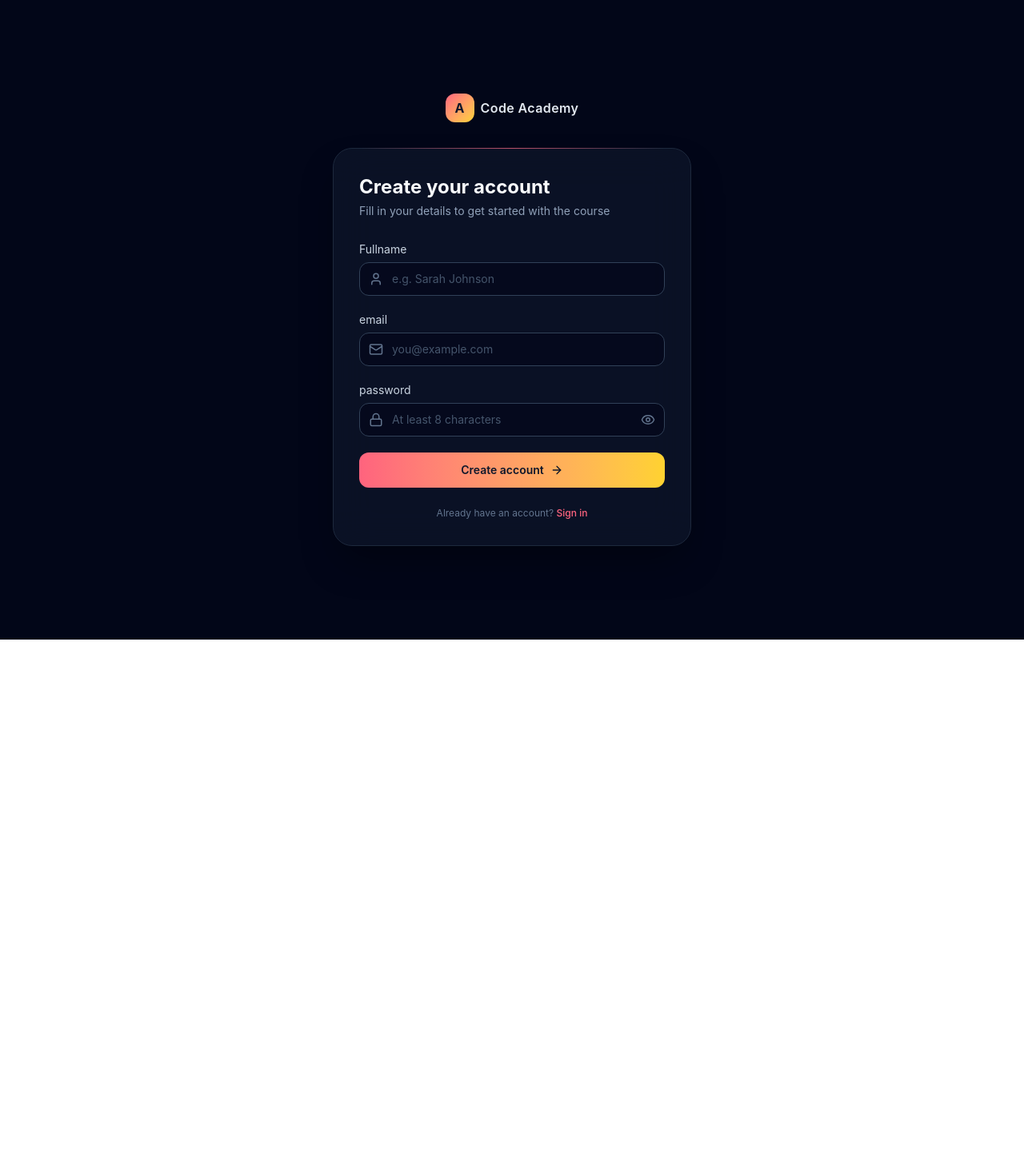
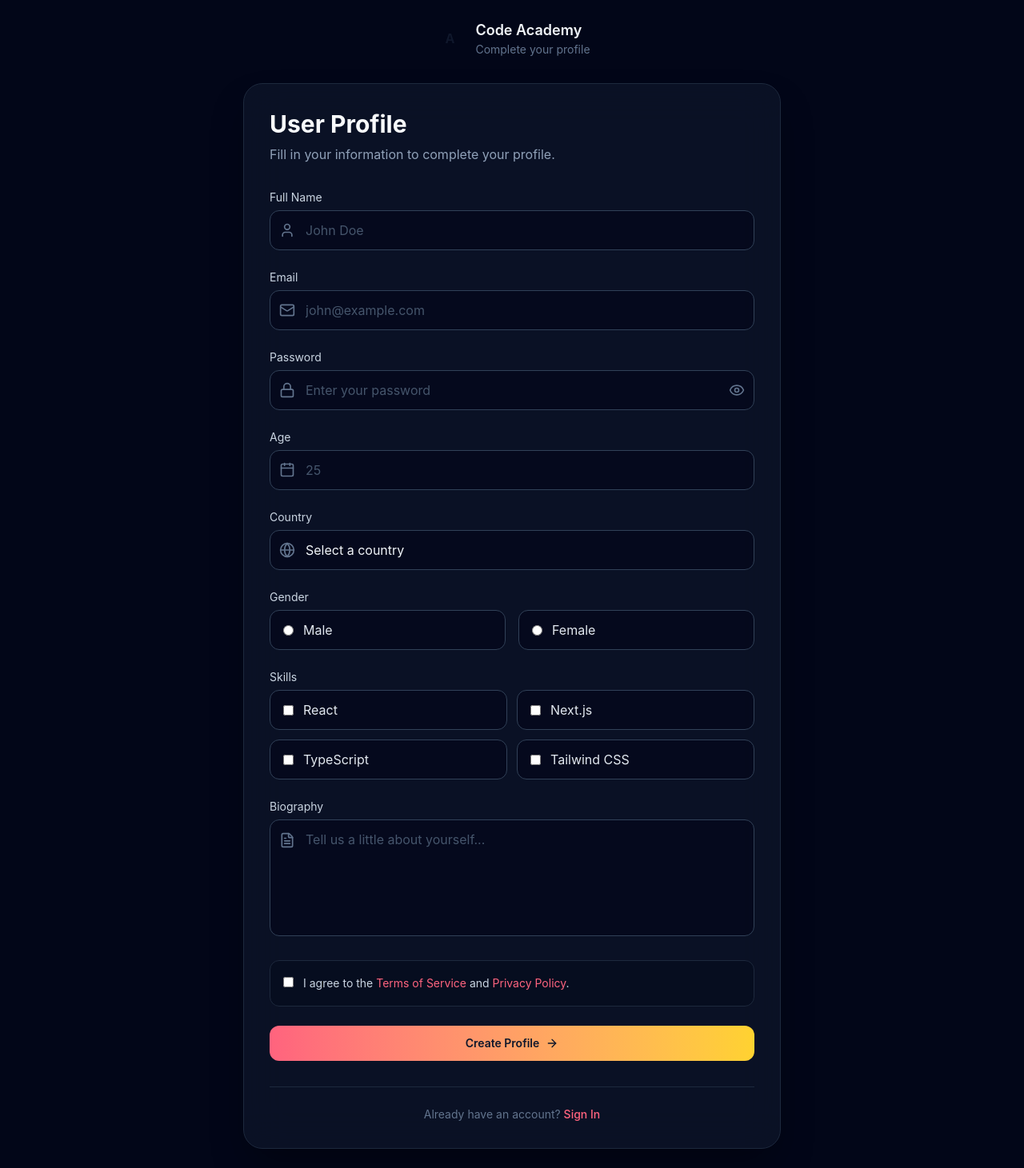
Before and after one commit to Mahdi-Khaghani/React-RHF, a React (Vite) app: page / in a window 1280 px wide. Shown: the whole page at 80% size. Before the commit the page ends 800 px from the top, so only its background shows below. Built offline with nearby package versions, Linux system fonts and the light colour scheme.

Commit message:
Elements

```diff
--- a/src/components/SignUpForm.tsx
+++ b/src/components/SignUpForm.tsx
@@ -1,148 +1,265 @@
 import { useState } from "react";
-import { User, Mail, Lock, Eye, EyeOff, ArrowRight } from "lucide-react";
+import {
+    User,
+    Mail,
+    Lock,
+    Eye,
+    EyeOff,
+    Calendar,
+    Globe,
+    FileText,
+    ArrowRight,
+} from "lucide-react";
 import { useForm } from "react-hook-form";
 import FormField from "./FormField";
 
-interface SignUpFormData {
+interface UserProfileFormData {
     name: string;
     email: string;
     password: string;
+    age: number;
+    country: string;
+    gender: string;
+    skills: string[];
+    biography: string;
+    terms: boolean;
 }
-export default function SignUpForm() {
-  const [showPassword, setShowPassword] = useState(false);
+
+export default function UserProfileForm () {
+    const [ showPassword, setShowPassword ] = useState( false );
 
     const {
         register,
         handleSubmit,
         formState: { errors },
-    reset
-  } = useForm<SignUpFormData>({
-    shouldFocusError: true,
-  });
+    } = useForm<UserProfileFormData>();
 
-  const onSubmit = (data: SignUpFormData) => {
-    reset()
-    console.log(data);
+    const onSubmit = ( data: UserProfileFormData ) => {
+        console.log( data );
     };
 
-  console.log(errors);
-
     return (
-    <div className="min-h-screen w-full flex items-center justify-center bg-slate-950 p-6 font-sans">
-      <div className="w-full max-w-md">
-        {/* brand header */}
-        <div className="flex items-center gap-2 justify-center mb-8">
-          <div className="w-9 h-9 rounded-xl bg-linear-to-br from-rose-400 to-amber-300 flex items-center justify-center font-bold text-slate-900">
+        <div className="min-h-screen w-full bg-slate-950 flex items-center justify-center p-6">
+            <div className="w-full max-w-2xl">
+                {/* Brand */ }
+                <div className="flex items-center justify-center gap-3 mb-8">
+                    <div className="w-10 h-10 rounded-xl bg-radial-to-br from-rose-400 to-amber-300 flex items-center justify-center font-bold text-slate-900">
                         A
                     </div>
-          <span className="text-slate-200 font-semibold tracking-wide">
-            Code Academy
-          </span>
+
+                    <div>
+                        <h2 className="text-slate-100 font-semibold text-lg">Code Academy</h2>
+                        <p className="text-slate-500 text-sm">Complete your profile</p>
+                    </div>
                 </div>
 
+                {/* Card */ }
                 <div className="relative bg-slate-900/70 backdrop-blur-xl border border-slate-800 rounded-3xl p-8 shadow-2xl shadow-black/40">
-          {/* decorative top line */}
-          <div className="absolute -top-px left-8 right-8 h-px bg-linear-to-r from-transparent via-rose-400/70 to-transparent" />
+                    <div className="absolute -top-px left-10 right-10 h-px bg-radial-to-r from-transparent via-rose-400/70 to-transparent" />
 
-          <h1 className="text-2xl font-bold text-slate-50 mb-1">
-            Create your account
-          </h1>
-          <p className="text-slate-400 text-sm mb-7">
-            Fill in your details to get started with the course
+                    <h1 className="text-3xl font-bold text-slate-50">User Profile</h1>
+                    <p className="text-slate-400 mt-2 mb-8">
+                        Fill in your information to complete your profile.
                     </p>
 
-          <form className="space-y-5" onSubmit={handleSubmit(onSubmit)}>
-            {/* name */}
-            <FormField label="Fullname" error={errors.name?.message}>
+                    <form className="space-y-6" onSubmit={ handleSubmit( onSubmit ) }>
+                        {/* Full Name */ }
+                        <FormField label="Full Name" error={ errors.name?.message }>
                             <div className="relative">
-                <User className="absolute left-3 top-1/2 -translate-y-1/2 w-4.5 h-4.5 text-slate-500" />
+                                <User className="absolute left-3 top-1/2 -translate-y-1/2 w-5 h-5 text-slate-500" />
                                 <input
-                  {...register("name", {
-                    required: "name is required",
-                    minLength: {
-                      message: "At least 5 characters",
-                      value: 5,
-                    },
-                    maxLength: {
-                      message: "Maximum 10 characters",
-                      value: 10,
-                    },
-                  })}
                                     type="text"
-                  placeholder="e.g. Sarah Johnson"
-                  className="w-full bg-slate-950/60 border border-slate-700 rounded-xl py-2.5 pl-10 pr-4 text-slate-100 placeholder:text-slate-600 text-sm outline-none transition focus:border-rose-400 focus:ring-2 focus:ring-rose-400/20"
+                                    { ...register( "name" ) }
+                                    placeholder="John Doe"
+                                    className="w-full bg-slate-950/60 border border-slate-700 rounded-xl py-3 pl-11 pr-4 text-slate-100 placeholder:text-slate-600 outline-none transition focus:border-rose-400 focus:ring-2 focus:ring-rose-400/20"
                                 />
                             </div>
                         </FormField>
 
-            {/* email */}
-            <FormField label="email" error={errors.email?.message}>
+                        {/* Email */ }
+                        <FormField label="Email" error={ errors.email?.message }>
                             <div className="relative">
-                <Mail className="absolute left-3 top-1/2 -translate-y-1/2 w-4.5 h-4.5 text-slate-500" />
+                                <Mail className="absolute left-3 top-1/2 -translate-y-1/2 w-5 h-5 text-slate-500" />
                                 <input
-                  {...register("email", {
-                    required: "email is required",
-                    pattern: {
-                      value: /^[^\s@]+@[^\s@]+\.[^\s@]+$/,
-                      message: "Please enter a valid email address",
-                    },
-                  })}
                                     type="email"
-                  placeholder="you@example.com"
-                  className="w-full bg-slate-950/60 border border-slate-700 rounded-xl py-2.5 pl-10 pr-4 text-slate-100 placeholder:text-slate-600 text-sm outline-none transition focus:border-rose-400 focus:ring-2 focus:ring-rose-400/20"
+                                    { ...register( "email" ) }
+                                    placeholder="john@example.com"
+                                    className="w-full bg-slate-950/60 border border-slate-700 rounded-xl py-3 pl-11 text-slate-100 placeholder:text-slate-600 outline-none transition focus:border-rose-400 focus:ring-2 focus:ring-rose-400/20"
                                 />
                             </div>
                         </FormField>
 
-            {/* password */}
-            <FormField label="password" error={errors.password?.message}>
+                        {/* Password */ }
+                        <FormField label="Password" error={ errors.password?.message }>
                             <div className="relative">
-                <Lock className="absolute left-3 top-1/2 -translate-y-1/2 w-4.5 h-4.5 text-slate-500" />
+                                <Lock className="absolute left-3 top-1/2 -translate-y-1/2 w-5 h-5 text-slate-500" />
                                 <input
-                  {...register("password", {
-                    required: "password is required",
-                    validate: (value) =>
-                      !value.includes(" ") ||
-                      "Password must not contain spaces",
-                  })}
-                  type={showPassword ? "text" : "password"}
-                  placeholder="At least 8 characters"
-                  className="w-full bg-slate-950/60 border border-slate-700 rounded-xl py-2.5 pl-10 pr-10 text-slate-100 placeholder:text-slate-600 text-sm outline-none transition focus:border-rose-400 focus:ring-2 focus:ring-rose-400/20"
+                                    type={ showPassword ? "text" : "password" }
+                                    { ...register( "password" ) }
+                                    placeholder="Enter your password"
+                                    className="w-full bg-slate-950/60 border border-slate-700 rounded-xl py-3 pl-11 text-slate-100 placeholder:text-slate-600 outline-none transition focus:border-rose-400 focus:ring-2 focus:ring-rose-400/20 pr-11"
                                 />
                                 <button
                                     type="button"
-                  onClick={() => setShowPassword((s) => !s)}
+                                    onClick={ () => setShowPassword( ( s ) => !s ) }
                                     className="absolute right-3 top-1/2 -translate-y-1/2 text-slate-500 hover:text-slate-300 transition"
-                  aria-label="Toggle password visibility"
                                 >
-                  {showPassword ? (
-                    <EyeOff className="w-4.5 h-4.5" />
-                  ) : (
-                    <Eye className="w-4.5 h-4.5" />
-                  )}
+                                    { showPassword ? <EyeOff className="w-5 h-5" /> : <Eye className="w-5 h-5" /> }
                                 </button>
                             </div>
                         </FormField>
+
+                        {/* Age */ }
+                        <FormField label="Age" error={ errors.age?.message }>
+                            <div className="relative">
+                                <Calendar className="absolute left-3 top-1/2 -translate-y-1/2 w-5 h-5 text-slate-500" />
+                                <input
+                                    type="number"
+                                    { ...register( "age", { valueAsNumber: true } ) }
+                                    placeholder="25"
+                                    className="w-full bg-slate-950/60 border border-slate-700 rounded-xl py-3 pl-11 pr-4 text-slate-100 placeholder:text-slate-600 outline-none transition focus:border-rose-400 focus:ring-2 focus:ring-rose-400/20"
+                                />
+                            </div>
+                        </FormField>
+
+                        {/* Country */ }
+                        <FormField label="Country" error={ errors.country?.message }>
+                            <div className="relative">
+                                <Globe className="absolute left-3 top-1/2 -translate-y-1/2 w-5 h-5 text-slate-500 pointer-events-none" />
+                                <select
+                                    { ...register( "country", {
+                                        required: "Please select a country.",
+                                    } ) }
+                                    defaultValue=""
+                                    className="w-full appearance-none bg-slate-950/60 border border-slate-700 rounded-xl py-3 pl-11 pr-4 text-slate-100 outline-none transition focus:border-rose-400 focus:ring-2 focus:ring-rose-400/20"
+                                >
+                                    <option value="" disabled>Select a country</option>
+                                    <option>United States</option>
+                                    <option>Canada</option>
+                                    <option>Germany</option>
+                                    <option>France</option>
+                                    <option>United Kingdom</option>
+                                    <option>Australia</option>
+                                    <option>Japan</option>
+                                </select>
+                            </div>
+                        </FormField>
+
+                        {/* <FormField label="State">
+                            <select
+                                className="w-full appearance-none bg-slate-950/60 border border-slate-700 rounded-xl py-3 px-4 text-slate-100 outline-none transition focus:border-rose-400 focus:ring-2 focus:ring-rose-400/20"
+                            >
+                                <option value="">Select a state</option>
+                                <option value="california">California</option>
+                                <option value="texas">Texas</option>
+                                <option value="florida">Florida</option>
+                                <option value="new-york">New York</option>
+                                <option value="washington">Washington</option>
+                            </select>
+                        </FormField> */}
+
+                        {/* Gender */ }
+                        <FormField label="Gender" error={ errors.gender?.message }>
+                            <div className="grid grid-cols-2 gap-4">
+                                <label className="flex items-center gap-3 bg-slate-950/60 border border-slate-700 rounded-xl px-4 py-3 cursor-pointer hover:border-rose-400 transition">
+                                    <input
+                                        type="radio"
+                                        value="male"
+                                        { ...register( "gender", {
+                                            required: "Please select a gender.",
+                                        } ) }
+                                        className="accent-rose-400"
+                                    />
+                                    <span className="text-slate-200">Male</span>
+                                </label>
+
+                                <label className="flex items-center gap-3 bg-slate-950/60 border border-slate-700 rounded-xl px-4 py-3 cursor-pointer hover:border-rose-400 transition">
+                                    <input type="radio" value="female" { ...register( "gender" ) } className="accent-rose-400" />
+                                    <span className="text-slate-200">Female</span>
+                                </label>
+                            </div>
+                        </FormField>
+
+                        {/* Skills */ }
+                        <FormField label="Skills" error={ errors.skills?.message }>
+                            <div className="grid grid-cols-2 gap-3">
+                                <label className="flex items-center gap-3 bg-slate-950/60 border border-slate-700 rounded-xl px-4 py-3 cursor-pointer hover:border-rose-400 transition">
+                                    <input
+                                        type="checkbox"
+                                        value="react"
+                                        { ...register( "skills", {
+                                            validate: ( value ) =>
+                                                ( value && value.length > 0 ) || "Select at least one skill.",
+                                        } ) }
+                                        className="accent-rose-400"
+                                    />
+                                    <span className="text-slate-200">React</span>
+                                </label>
+
+                                <label className="flex items-center gap-3 bg-slate-950/60 border border-slate-700 rounded-xl px-4 py-3 cursor-pointer hover:border-rose-400 transition">
+                                    <input type="checkbox" value="nextjs" { ...register( "skills" ) } className="accent-rose-400" />
+                                    <span className="text-slate-200">Next.js</span>
+                                </label>
+
+                                <label className="flex items-center gap-3 bg-slate-950/60 border border-slate-700 rounded-xl px-4 py-3 cursor-pointer hover:border-rose-400 transition">
+                                    <input type="checkbox" value="typescript" { ...register( "skills" ) } className="accent-rose-400" />
+                                    <span className="text-slate-200">TypeScript</span>
+                                </label>
+
+                                <label className="flex items-center gap-3 bg-slate-950/60 border border-slate-700 rounded-xl px-4 py-3 cursor-pointer hover:border-rose-400 transition">
+                                    <input type="checkbox" value="tailwind" { ...register( "skills" ) } className="accent-rose-400" />
+                                    <span className="text-slate-200">Tailwind CSS</span>
+                                </label>
+                            </div>
+                        </FormField>
+
+                        {/* Biography */ }
+                        <FormField label="Biography" error={ errors.biography?.message }>
+                            <div className="relative">
+                                <FileText className="absolute left-3 top-4 w-5 h-5 text-slate-500" />
+                                <textarea
+                                    rows={ 5 }
+                                    { ...register( "biography" ) }
+                                    placeholder="Tell us a little about yourself..."
+                                    className="w-full resize-none bg-slate-950/60 border border-slate-700 rounded-xl py-3 pl-11 pr-4 text-slate-100 placeholder:text-slate-600 outline-none transition focus:border-rose-400 focus:ring-2 focus:ring-rose-400/20"
+                                />
+                            </div>
+                        </FormField>
+
+                        {/* Accept Terms */ }
+                        <FormField label="" error={ errors.terms?.message }>
+                            <div className="flex items-start gap-3 rounded-xl border border-slate-800 bg-slate-950/40 p-4">
+                                <input type="checkbox" { ...register( "terms", { required: "Term is required" } ) } className="mt-1 accent-rose-400" />
+                                <p className="text-sm text-slate-300 leading-6">
+                                    I agree to the{ " " }
+                                    <span className="text-rose-400 cursor-pointer hover:text-rose-300">Terms of Service</span>{ " " }
+                                    and{ " " }
+                                    <span className="text-rose-400 cursor-pointer hover:text-rose-300">Privacy Policy</span>.
+                                </p>
+                            </div>
+                        </FormField>
+
+                        {/* Submit */ }
+
                         <button
                             type="submit"
                             className="w-full mt-2 bg-linear-to-r from-rose-400 to-amber-300 text-slate-900 font-semibold text-sm rounded-xl py-3 flex items-center justify-center gap-2 transition hover:brightness-105 active:scale-[0.98]"
                         >
-              Create account
+                            Create Profile
                             <ArrowRight className="w-4 h-4" />
                         </button>
                     </form>
 
-          <p className="text-center text-xs text-slate-500 mt-6">
-            Already have an account?{" "}
-            <a
-              href="#"
-              className="text-rose-400 hover:text-rose-300 font-medium"
-            >
-              Sign in
+                    <div className="mt-8 border-t border-slate-800 pt-6">
+                        <p className="text-center text-sm text-slate-500">
+                            Already have an account?{ " " }
+                            <a href="#" className="text-rose-400 hover:text-rose-300 font-medium transition">
+                                Sign In
                             </a>
                         </p>
                     </div>
                 </div>
             </div>
+        </div>
     );
 }
```
Lines whose indentation alone changed are shown as unchanged.
